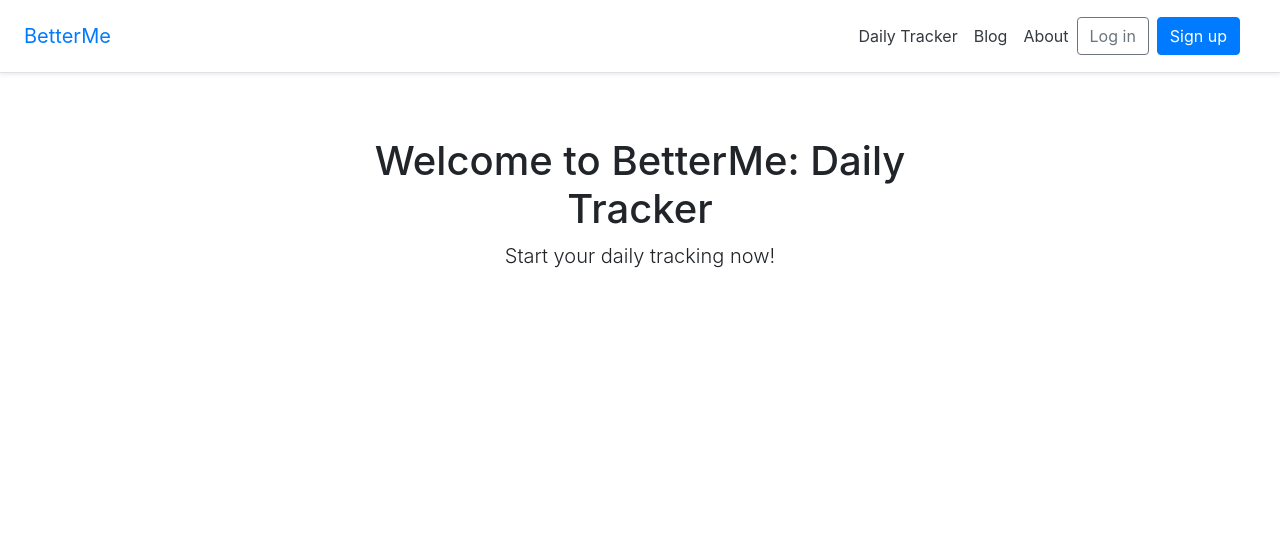
After one commit to croethel/PassionProjectBetterMe, a Django app: page /tracker/ in a window 1280 px wide. The commit adds this page. Shown: the top 551 px of the page. Run offline with Django 3.2, Linux system fonts and the light colour scheme.

Commit message:
added tracker page

```diff
--- a/Django/pages/urls.py
+++ b/Django/pages/urls.py
@@ -1,8 +1,9 @@
 from django.urls import path
 
-from .views import HomePageView, AboutPageView
+from .views import HomePageView, AboutPageView, TrackerPageView
 
 urlpatterns = [
     path('', HomePageView.as_view(), name='home'),
     path('about/', AboutPageView.as_view(), name='about'),
+    path('tracker/', TrackerPageView.as_view(), name='tracker'),
 ]
--- a/Django/pages/views.py
+++ b/Django/pages/views.py
@@ -7,3 +7,6 @@ class HomePageView(TemplateView):
 
 class AboutPageView(TemplateView):
     template_name = 'pages/about.html'
+
+class TrackerPageView(TemplateView):
+    template_name = 'pages/tracker.html'
--- a/Django/templates/_base.html
+++ b/Django/templates/_base.html
@@ -24,7 +24,8 @@
       <h5 class="my-0 mr-md-auto font-weight-normal">
         <a href="{% url 'home' %}">BetterMe</a>
       </h5>
-      <a class="p-2 text-dark" href="{% url 'blog_index' %}">Blog Index</a>
+      <a class="p-2 text-dark" href="{% url 'tracker' %}">Daily Tracker</a>
+      <a class="p-2 text-dark" href="{% url 'blog_index' %}">Blog</a>
       <a class="p-2 text-dark" href="{% url 'about' %}">About</a>
       <nav class="my-2 my-md-0 mr-md-3">
         {% if user.is_authenticated %}
--- /dev/null
+++ b/Django/templates/pages/tracker.html
@@ -0,0 +1,11 @@
+{% extends '_base.html' %}
+{% load static %}
+
+{% block title %}BetterMe Tracker{% endblock title %}
+
+{% block content %}
+<div class="pricing-header px-3 py-3 pt-md-5 pb-md-4 mx-auto text-center">
+  <h1>Welcome to BetterMe: Daily Tracker</h1>
+  <p class="lead">Start your daily tracking now!</p>
+</div>
+{% endblock content %}
```
